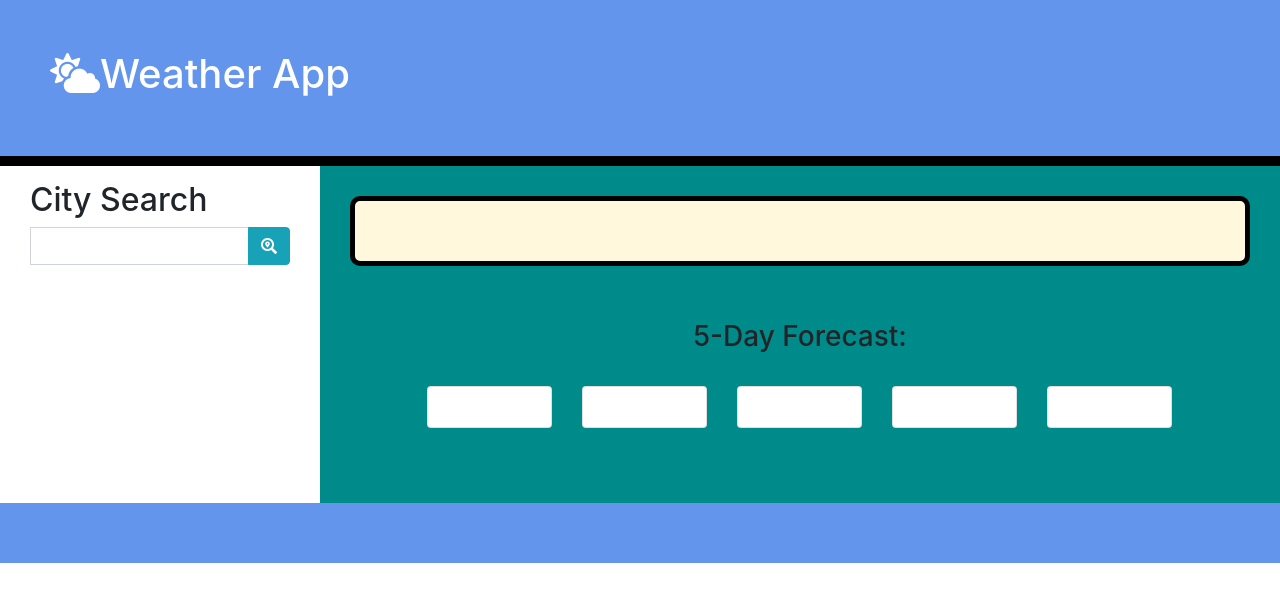
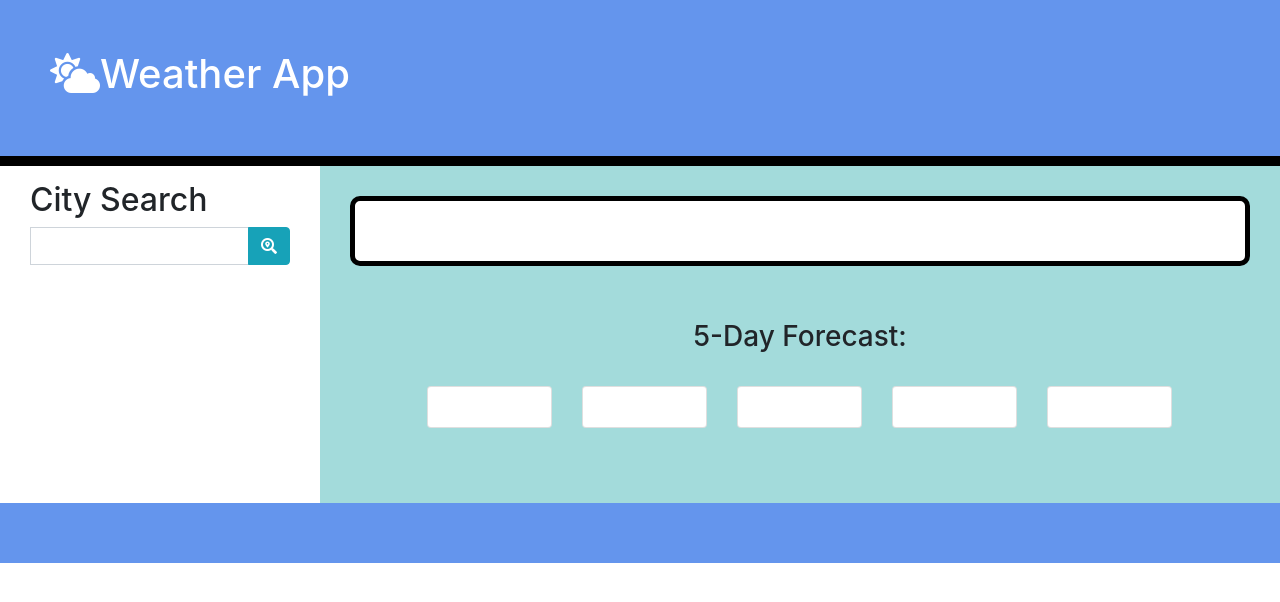
Before and after one commit to sstevens22/WeatherApp, a plain HTML site: page index.html in a window 1280 px wide. Drawn offline with nearby package versions, Linux system fonts and the light colour scheme.

Commit message:
styling update

```diff
--- a/assets/css/style.css
+++ b/assets/css/style.css
@@ -22,14 +22,14 @@ body {
 
 #weather-box {
     padding: 30px;
-    background-color: darkcyan;
+    background-color: rgb(163, 219, 219);
 }
 
 #city-container {
     border: 5px solid black;
     border-radius: 10px;
     padding: 30px;
-    background-color: cornsilk;
+    background-color: rgb(255, 255, 255);
     text-align: center;
     margin: 0 auto;
 }
```
